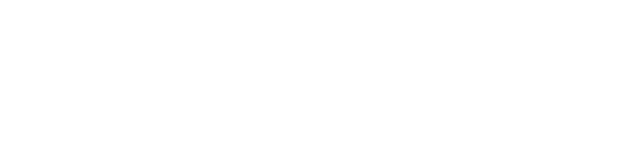
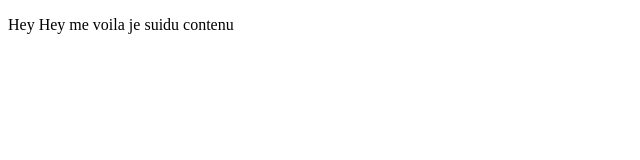
Before and after one commit to grich91300/test, a plain HTML site: page index.html in a window 1280 px wide. Shown: the whole page, without its empty margins (0-640 px from the left). Drawn offline with Linux system fonts and the light colour scheme.

Commit message:
feature (index) Ajout de contenu - 02

```diff
--- a/index.html
+++ b/index.html
@@ -5,6 +5,6 @@
     <title>Je suis un titre</title>
 </head>
 <body>
-
+    <p>Hey Hey me voila je suidu contenu</p>
 </body>
 </html>
```
